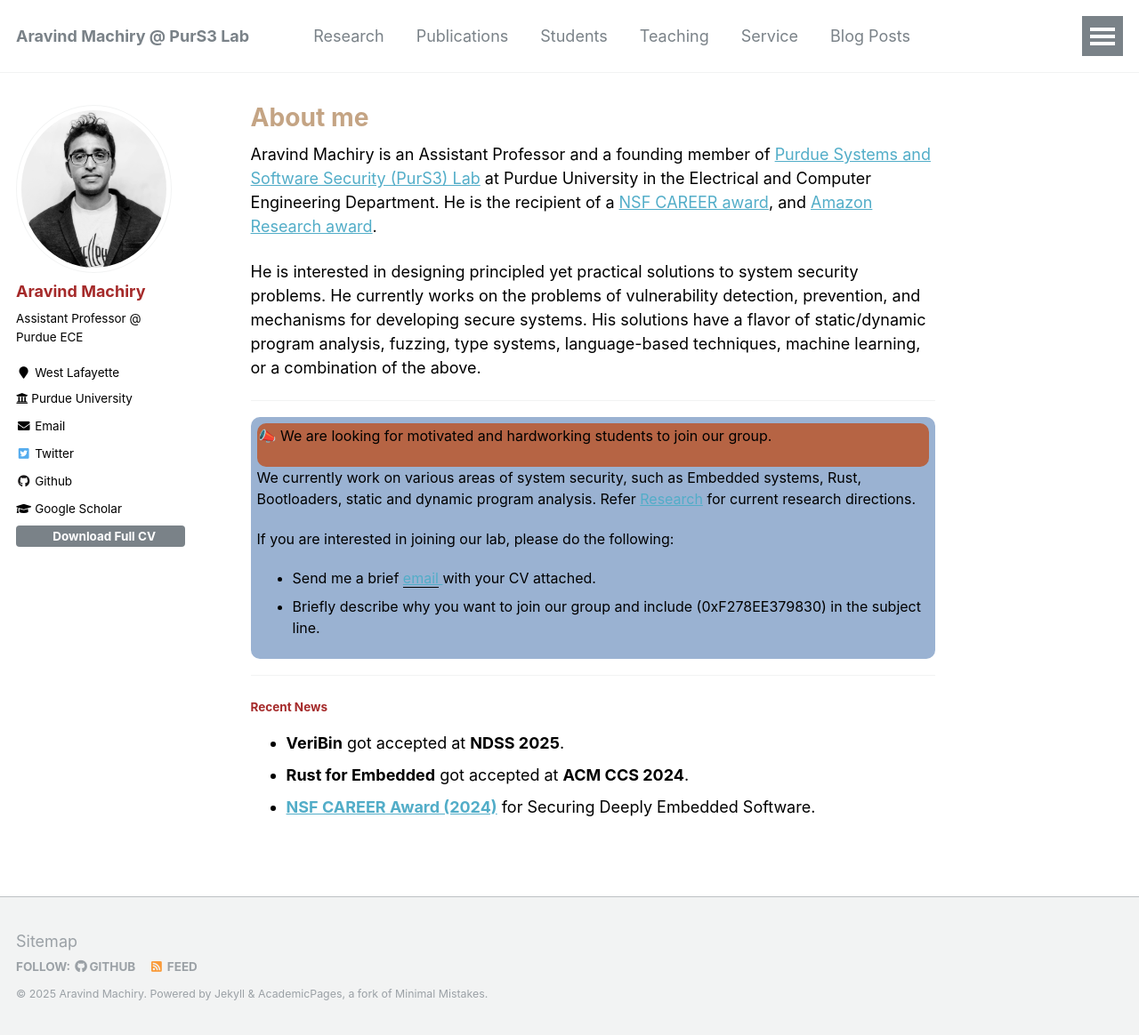
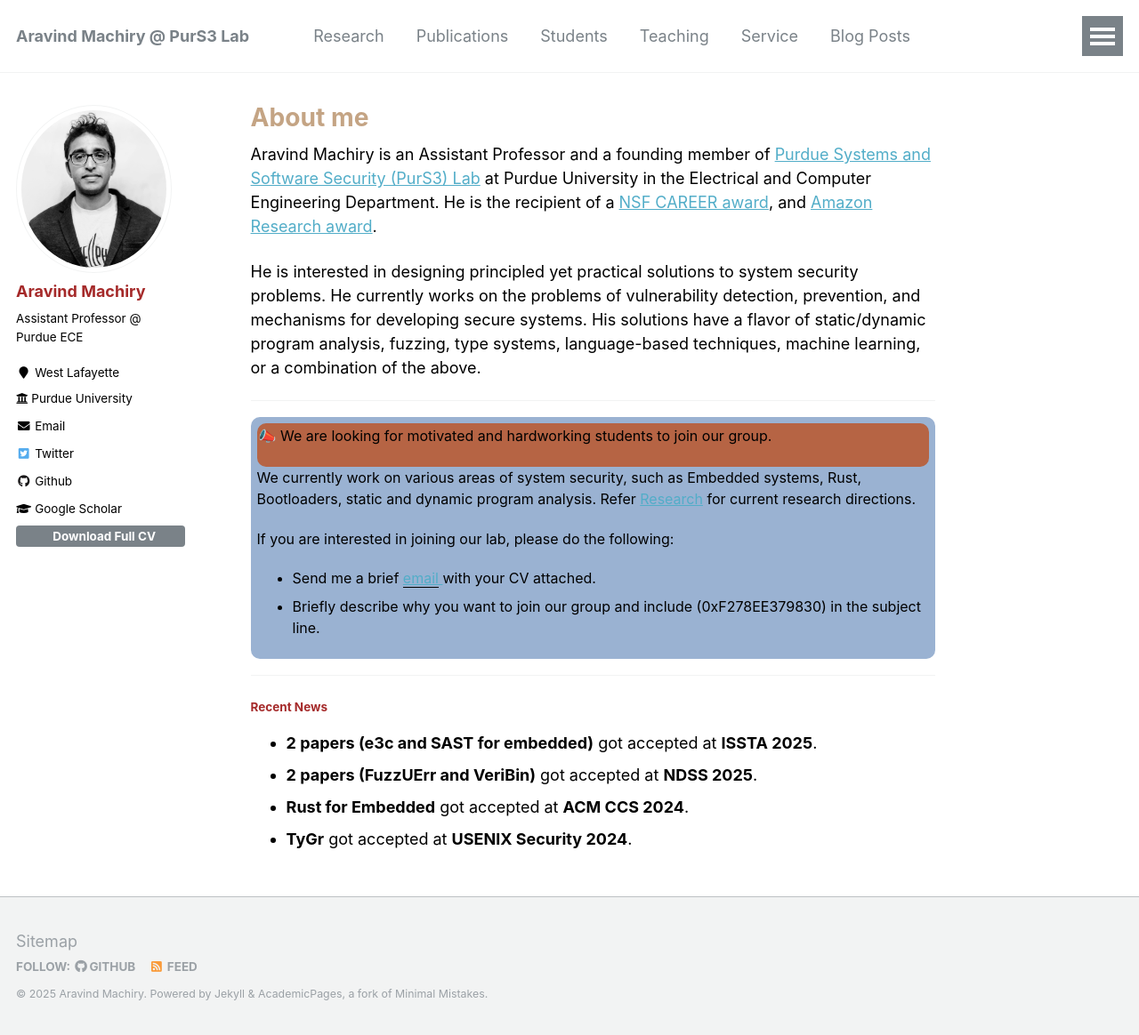
Before and after one commit to Machiry/machiry.github.io, a Jekyll site: the page built from _pages/about.md, in a window 1280 px wide and 1164 px high. Shown: the whole window at 89% size. Built offline with Jekyll 4.4.1, drawn with Linux system fonts in a browser that asks for light colours.

Commit message:
Update about.md

```diff
--- a/_pages/about.md
+++ b/_pages/about.md
@@ -32,6 +32,7 @@
 <hr>
 
 #### Recent News
-* __VeriBin__ got accepted at __NDSS 2025__.
+* __2 papers (e3c and SAST for embedded)__ got accepted at __ISSTA 2025__.
+* __2 papers (FuzzUErr and VeriBin)__ got accepted at __NDSS 2025__.
 * __Rust for Embedded__ got accepted at __ACM CCS 2024__.
-* __[NSF CAREER Award (2024)](https://www.nsf.gov/awardsearch/showAward?AWD_ID=2340548)__ for Securing Deeply Embedded Software.
+* __TyGr__ got accepted at __USENIX Security 2024__.
```
